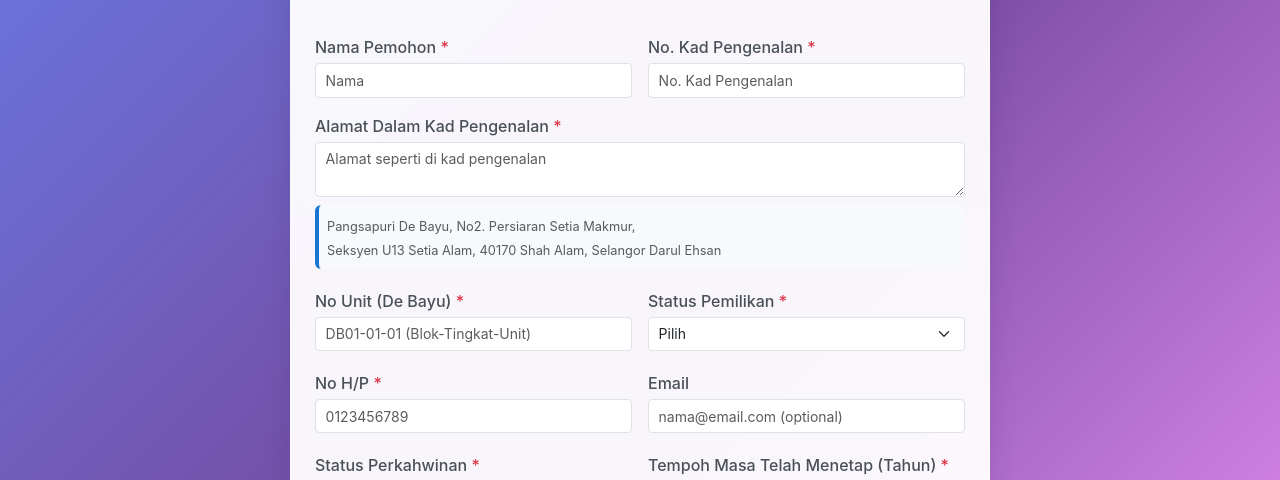
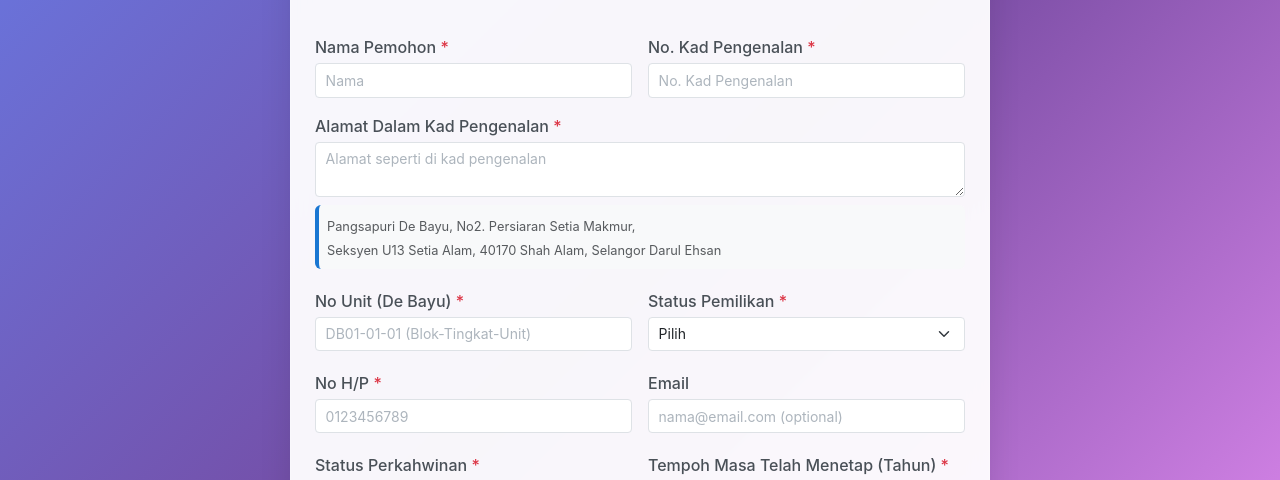
Before and after one commit to ffgamerz/suraudebayu, a React (Vite) app: page / in a window 1280 px wide. Shown: the part 292-772 px from the top of the page. Built offline with nearby package versions, Linux system fonts and the light colour scheme; no server answers.

Commit message:
RegistrationForm: add placeholder-light class for lighter placeholder text
- Add placeholder-light class to all input and textarea elements
- Add CSS rule for ::placeholder to use lighter color #adb5bd

```diff
--- a/src/App.css
+++ b/src/App.css
@@ -193,3 +193,8 @@ input[type="date"] {
     gap: 0.25rem;
   }
 }
+
+/* ===== Placeholder styling: lighter color for better readability ===== */
+.placeholder-light::placeholder {
+  color: #adb5bd;
+}
--- a/src/components/RegistrationForm.tsx
+++ b/src/components/RegistrationForm.tsx
@@ -181,14 +181,13 @@ export default function RegistrationForm() {
                   </label>
                   <input
                     type="text"
-                    className={`form-control form-control-sm ${touched.nama_pemohon && errors.nama_pemohon ? 'is-invalid' : ''}`}
+                    className={`form-control form-control-sm placeholder-light ${touched.nama_pemohon && errors.nama_pemohon ? 'is-invalid' : ''}`}
                     id="nama_pemohon"
                     name="nama_pemohon"
                     value={formData.nama_pemohon}
                     onChange={handleChange}
                     onBlur={handleBlur}
                     placeholder="Nama"
-                    style={{ color: '#adb5bd' }}
                   />
                   {touched.nama_pemohon && errors.nama_pemohon && <div className="invalid-feedback">{errors.nama_pemohon}</div>}
                 </div>
@@ -199,14 +198,13 @@ export default function RegistrationForm() {
                   </label>
                   <input
                     type="text"
-                    className={`form-control form-control-sm ${touched.no_kad_pengenalan && errors.no_kad_pengenalan ? 'is-invalid' : ''}`}
+                    className={`form-control form-control-sm placeholder-light ${touched.no_kad_pengenalan && errors.no_kad_pengenalan ? 'is-invalid' : ''}`}
                     id="no_kad_pengenalan"
                     name="no_kad_pengenalan"
                     value={formData.no_kad_pengenalan}
                     onChange={handleChange}
                     onBlur={handleBlur}
                     placeholder="No. Kad Pengenalan"
-                    style={{ color: '#adb5bd' }}
                   />
                   {touched.no_kad_pengenalan && errors.no_kad_pengenalan && <div className="invalid-feedback">{errors.no_kad_pengenalan}</div>}
                 </div>
@@ -218,13 +216,12 @@ export default function RegistrationForm() {
                   Alamat Dalam Kad Pengenalan <span className="text-danger">*</span>
                 </label>
                 <textarea
-                  className={`form-control form-control-sm ${touched.alamat_dalam_kad_pengenalan && errors.alamat_dalam_kad_pengenalan ? 'is-invalid' : ''}`}
+                  className={`form-control form-control-sm placeholder-light ${touched.alamat_dalam_kad_pengenalan && errors.alamat_dalam_kad_pengenalan ? 'is-invalid' : ''}`}
                   id="alamat_dalam_kad_pengenalan"
                   name="alamat_dalam_kad_pengenalan"
                   rows={2}
                   value={formData.alamat_dalam_kad_pengenalan}
                   onChange={handleChange}
-                  style={{ color: '#adb5bd' }}
                     onBlur={handleBlur}
                     placeholder="Alamat seperti di kad pengenalan"
                 />
@@ -249,14 +246,13 @@ export default function RegistrationForm() {
                   </label>
                   <input
                     type="text"
-                    className={`form-control form-control-sm ${touched.no_unit && errors.no_unit ? 'is-invalid' : ''}`}
+                    className={`form-control form-control-sm placeholder-light ${touched.no_unit && errors.no_unit ? 'is-invalid' : ''}`}
                     id="no_unit"
                     name="no_unit"
                     value={formData.no_unit}
                     onChange={handleChange}
                     onBlur={handleBlur}
                     placeholder="DB01-01-01 (Blok-Tingkat-Unit)"
-                    style={{ color: '#adb5bd' }}
                   />
                   {touched.no_unit && errors.no_unit && <div className="invalid-feedback">{errors.no_unit}</div>}
                 </div>
@@ -289,14 +285,13 @@ export default function RegistrationForm() {
                   </label>
                   <input
                     type="text"
-                    className={`form-control form-control-sm ${touched.no_hp && errors.no_hp ? 'is-invalid' : ''}`}
+                    className={`form-control form-control-sm placeholder-light ${touched.no_hp && errors.no_hp ? 'is-invalid' : ''}`}
                     id="no_hp"
                     name="no_hp"
                     value={formData.no_hp}
                     onChange={handleChange}
                     onBlur={handleBlur}
                     placeholder="0123456789"
-                    style={{ color: '#adb5bd' }}
                   />
                   {touched.no_hp && errors.no_hp && <div className="invalid-feedback">{errors.no_hp}</div>}
                 </div>
@@ -305,14 +300,13 @@ export default function RegistrationForm() {
                   <label htmlFor="email" className="form-label">Email</label>
                   <input
                     type="email"
-                    className={`form-control form-control-sm ${touched.email && errors.email ? 'is-invalid' : ''}`}
+                    className={`form-control form-control-sm placeholder-light ${touched.email && errors.email ? 'is-invalid' : ''}`}
                     id="email"
                     name="email"
                     value={formData.email}
                     onChange={handleChange}
                     onBlur={handleBlur}
                     placeholder="nama@email.com (optional)"
-                    style={{ color: '#adb5bd' }}
                   />
                   {touched.email && errors.email && <div className="invalid-feedback">{errors.email}</div>}
                 </div>
```
